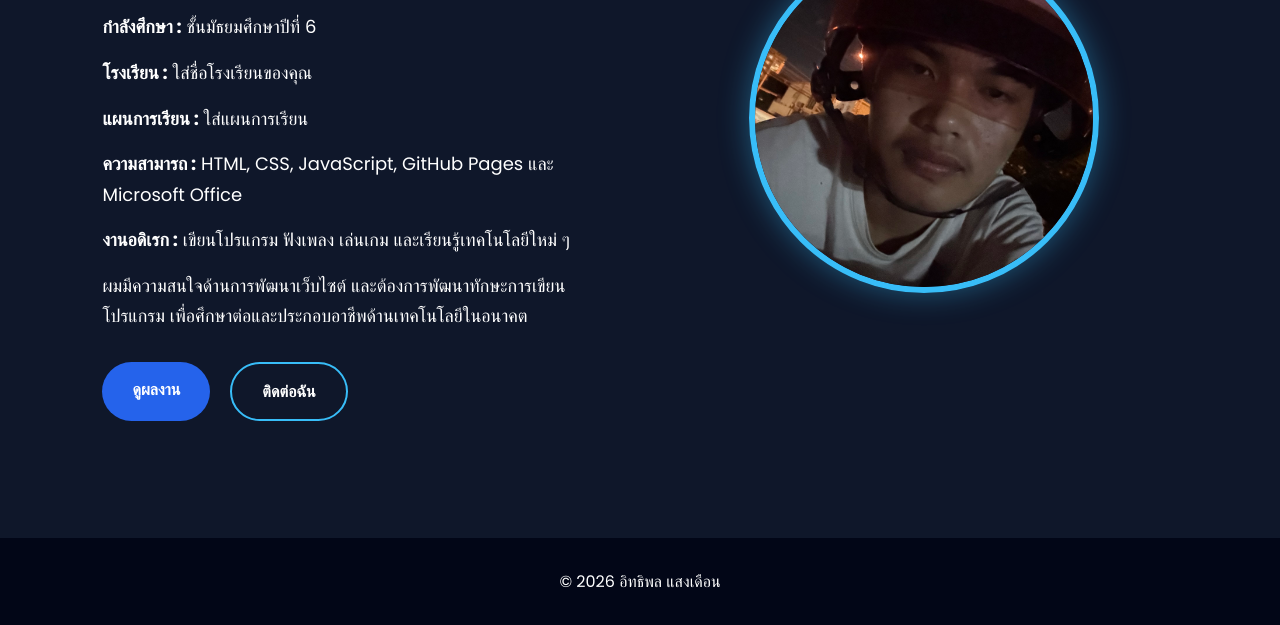
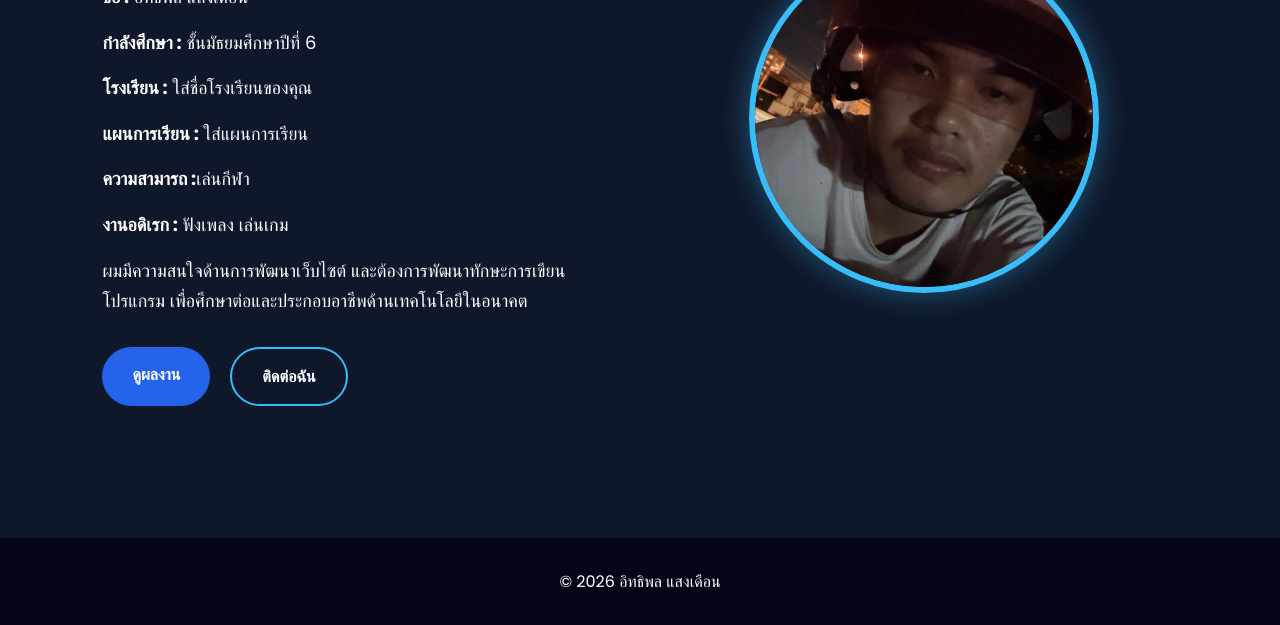
Before and after one commit to Aitthiphon-dev123/portfolio1, a plain HTML site: page about.html in a window 1280 px wide. Shown: the part 312-937 px from the top of the page. Drawn offline with Linux system fonts and the light colour scheme.

Commit message:
Update about.html

```diff
--- a/about.html
+++ b/about.html
@@ -56,9 +56,9 @@
 
             <p><strong>แผนการเรียน :</strong> ใส่แผนการเรียน</p>
 
-            <p><strong>ความสามารถ :</strong> HTML, CSS, JavaScript, GitHub Pages และ Microsoft Office</p>
+            <p><strong>ความสามารถ :</strong>เล่นกีฬา</p>
 
-            <p><strong>งานอดิเรก :</strong> เขียนโปรแกรม ฟังเพลง เล่นเกม และเรียนรู้เทคโนโลยีใหม่ ๆ</p>
+            <p><strong>งานอดิเรก :</strong>  ฟังเพลง เล่นเกม </p>
 
             <p>
                 ผมมีความสนใจด้านการพัฒนาเว็บไซต์
```
